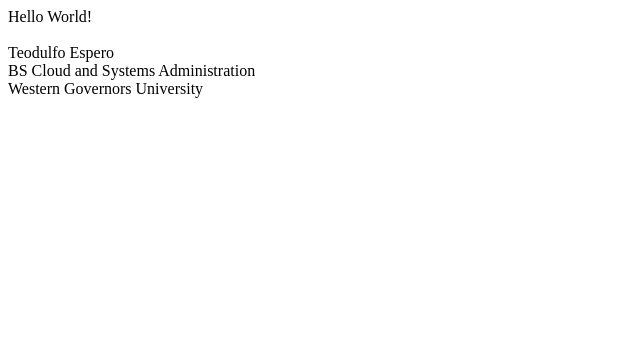
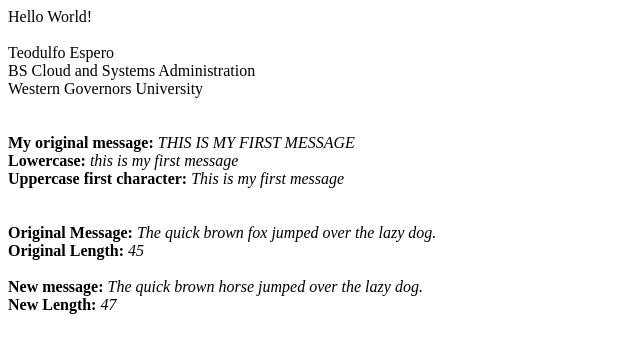
Before and after one commit to teoespero/php01, a PHP site: page / in a window 1280 px wide. Shown: the top 353 px of the page, without its empty margins (0-640 px from the left). Run offline with PHP 8.4, Linux system fonts and the light colour scheme.

Commit message:
string functions

```diff
--- a/Data_Types/index.php
+++ b/Data_Types/index.php
@@ -20,7 +20,11 @@ Western Governors University
 
 			// define constants
 			define("_NEWLINE", "<br>");
-			define("_SPACER", " ");
+			define("_SPACER", "&nbsp;");
+			define("_BOLDSTART", "<strong>");
+			define("_BOLDEND", "</strong>");
+			define("_ITALICSTART", "<em>");
+			define("_ITALICEND", "</em>");
 
 			$myName = "Teodulfo Espero";
 			$myMajor = "BS Cloud and Systems Administration";
@@ -33,6 +37,27 @@ Western Governors University
 			echo $myName . _NEWLINE;
 			echo $myMajor . _NEWLINE;
 			echo $myUniversity. _NEWLINE;
+
+			// changing the case
+			$myOriginalMessage = "THIS IS MY FIRST MESSAGE";
+
+			echo _NEWLINE . _NEWLINE;
+			echo _BOLDSTART . "My original message:" . _BOLDEND . _SPACER . _ITALICSTART . $myOriginalMessage . _ITALICEND . _NEWLINE;
+			echo _BOLDSTART . "Lowercase:"  . _BOLDEND . _SPACER . _ITALICSTART . strtolower($myOriginalMessage) . _ITALICEND . _NEWLINE;
+			echo _BOLDSTART . "Uppercase first character:". _BOLDEND . _SPACER ._ITALICSTART .  ucfirst(strtolower($myOriginalMessage)) . _ITALICEND . _NEWLINE;
+
+			// more string functions
+			$nextMessage = "The quick brown fox jumped over the lazy dog.";
+
+			echo _NEWLINE . _NEWLINE;
+			echo _BOLDSTART . "Original Message:" . _BOLDEND ._SPACER . _ITALICSTART . $nextMessage . _ITALICEND . _NEWLINE;
+			echo _BOLDSTART . "Original Length:" . _BOLDEND ._SPACER . _ITALICSTART . strlen($nextMessage) . _ITALICEND . _NEWLINE . _NEWLINE;
+
+			$nextMessage = str_replace("fox", "horse", $nextMessage);
+
+			echo _BOLDSTART . "New message:" . _BOLDEND . _SPACER . _ITALICSTART . $nextMessage . _ITALICEND . _NEWLINE;
+			echo _BOLDSTART . "New Length:" . _BOLDEND ._SPACER . _ITALICSTART . strlen($nextMessage) . _ITALICEND . _NEWLINE;
+
 		?>
 	</body>
 </html>
```
